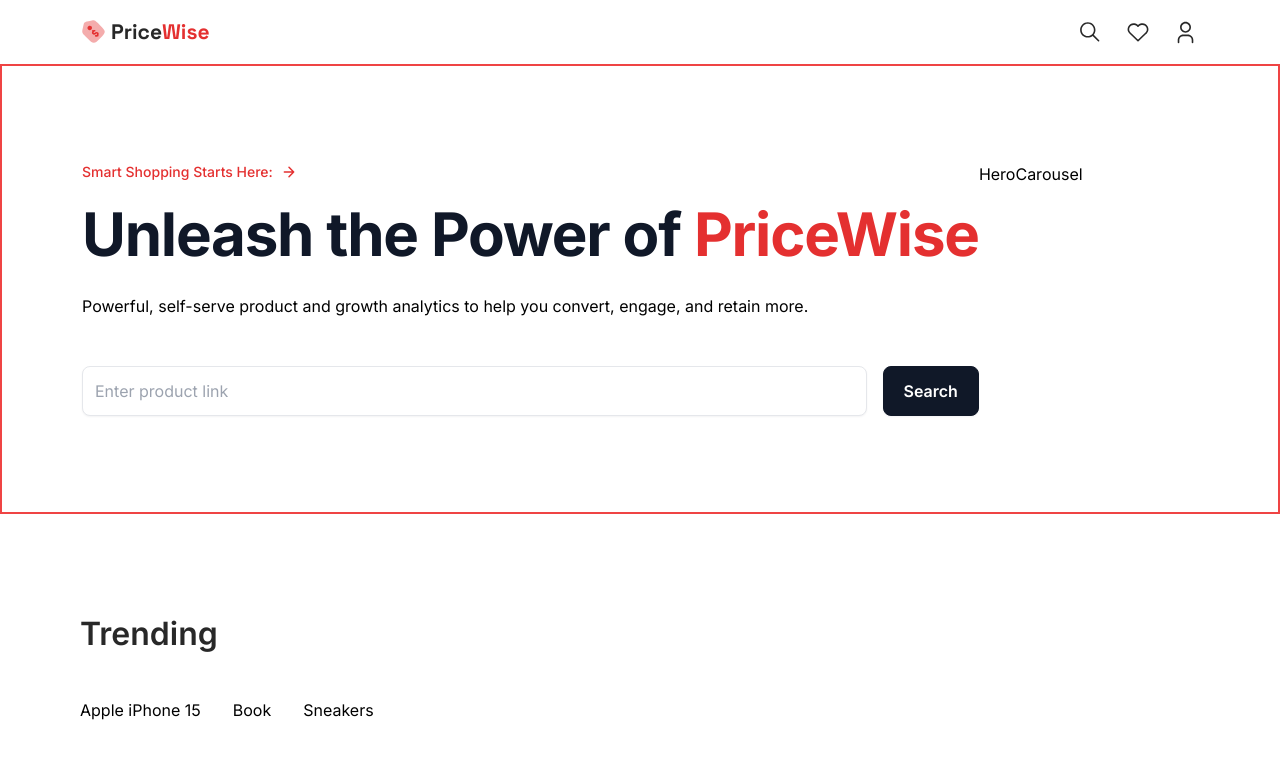
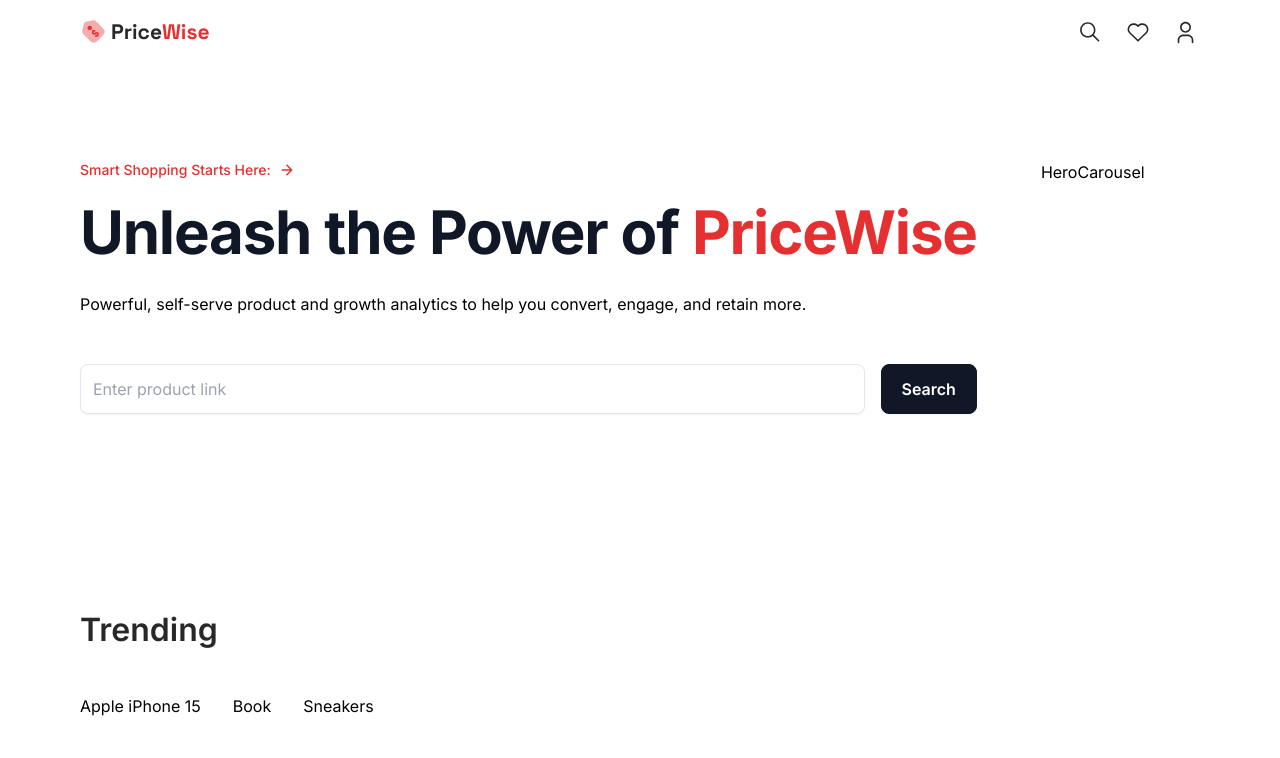
Before and after one commit to allenlin90/pricewise, a Next.js app: page / in a window 1280 px wide. Shown: the top 758 px of the page. Built offline with nearby package versions, Linux system fonts and the light colour scheme.

Commit message:
chore: remove unused border and gap between

```diff
--- a/app/page.tsx
+++ b/app/page.tsx
@@ -5,8 +5,8 @@ import Searchbar from '@/components/Searchbar';
 const Home = () => {
   return (
     <>
-      <section className='px-6 md:px-20 py-24 border-2 border-red-500'>
-        <div className='flex max-xl:flex-col'>
+      <section className='px-6 md:px-20 py-24'>
+        <div className='flex max-xl:flex-col gap-16'>
           <div className='flex flex-col justify-center'>
             <p className='small-text'>
               Smart Shopping Starts Here:
```
